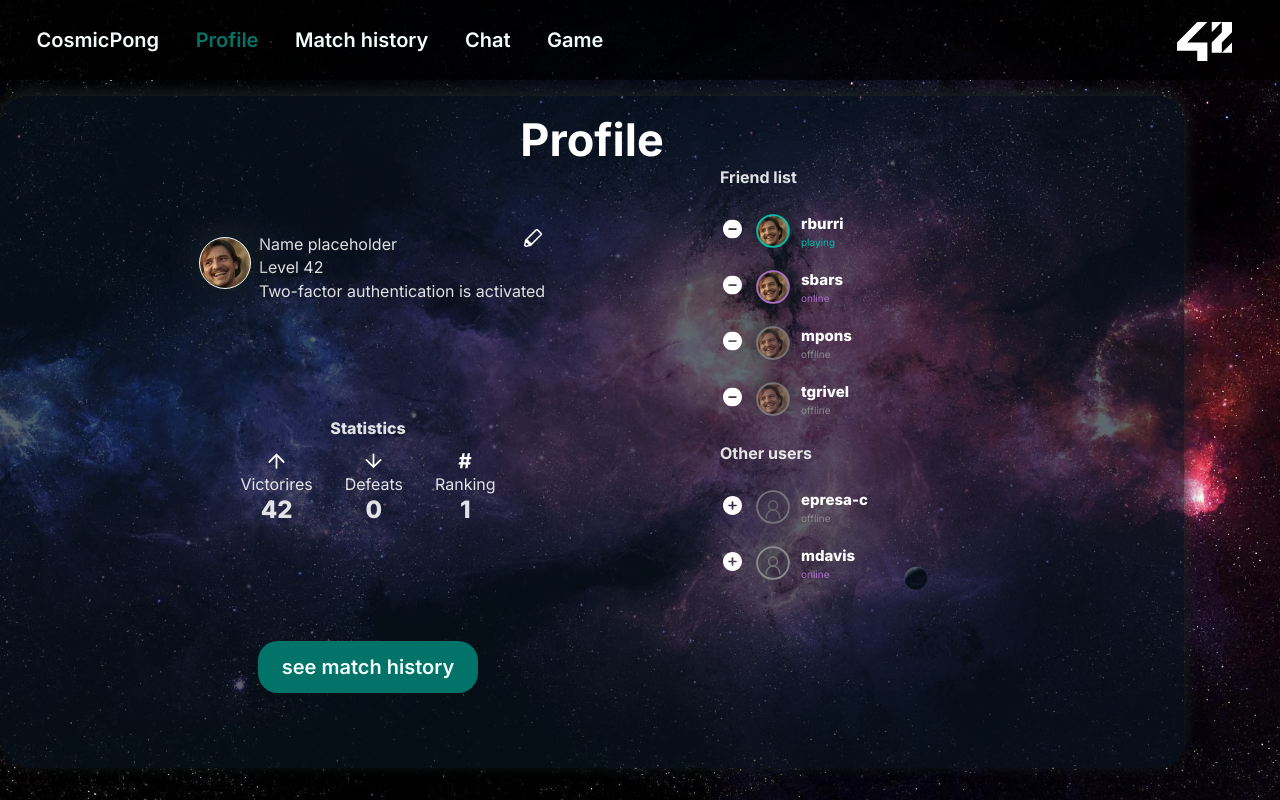
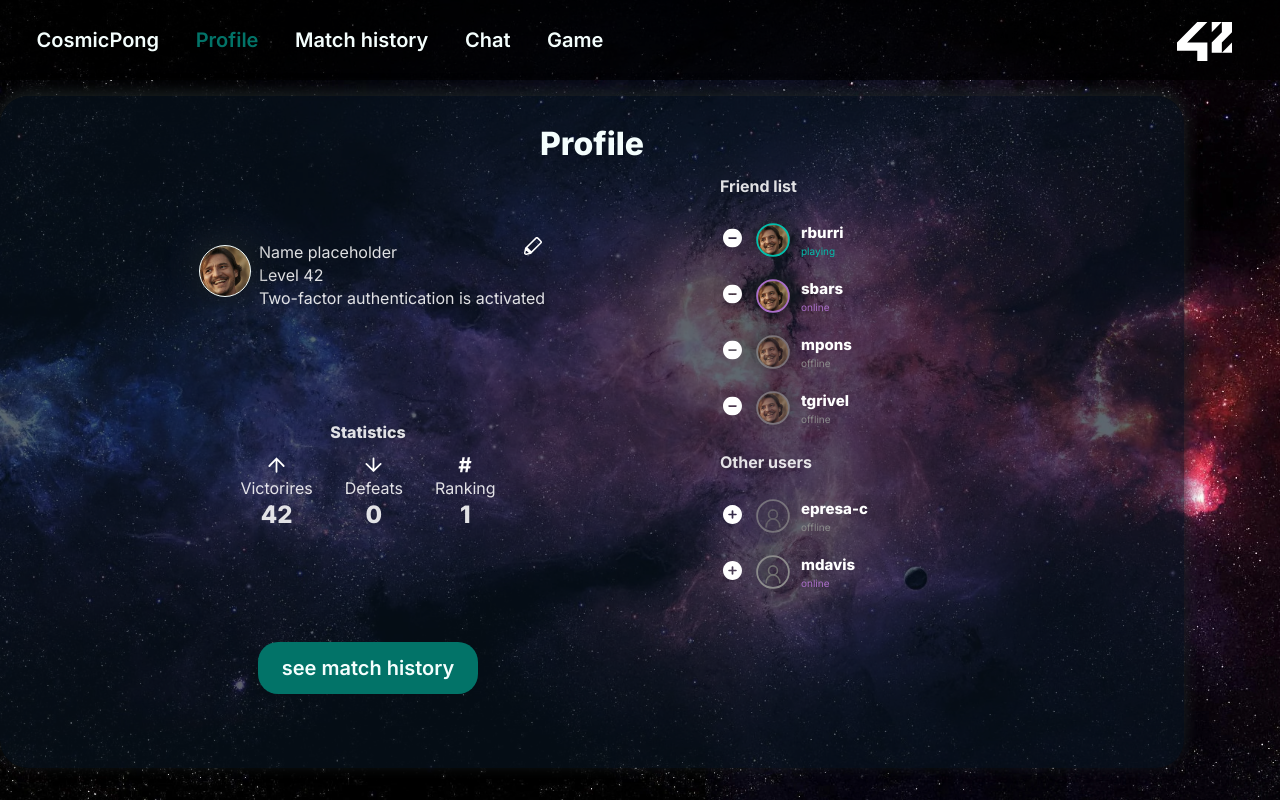
Before and after one commit to eprei/42_ft_transcendence, a React (Vite) app in the folder frontend/: page /profile in a window 1280 px wide. Built offline with nearby package versions, Linux system fonts and the light colour scheme.

Commit message:
Update frontend/src/components/profile/MainProfile.module.css
to keep Profile title with the same style with the changes made on MainProfile.tsx

Co-authored-by: Robin Burri <robinburri@tutanota.com>

```diff
--- a/frontend/src/components/profile/MainProfile.module.css
+++ b/frontend/src/components/profile/MainProfile.module.css
@@ -14,7 +14,7 @@
     border-radius: 28px;
 }
 
-.title {
+.container h1 {
     margin: 1rem;
 
     font-family: 'Inter';
```
